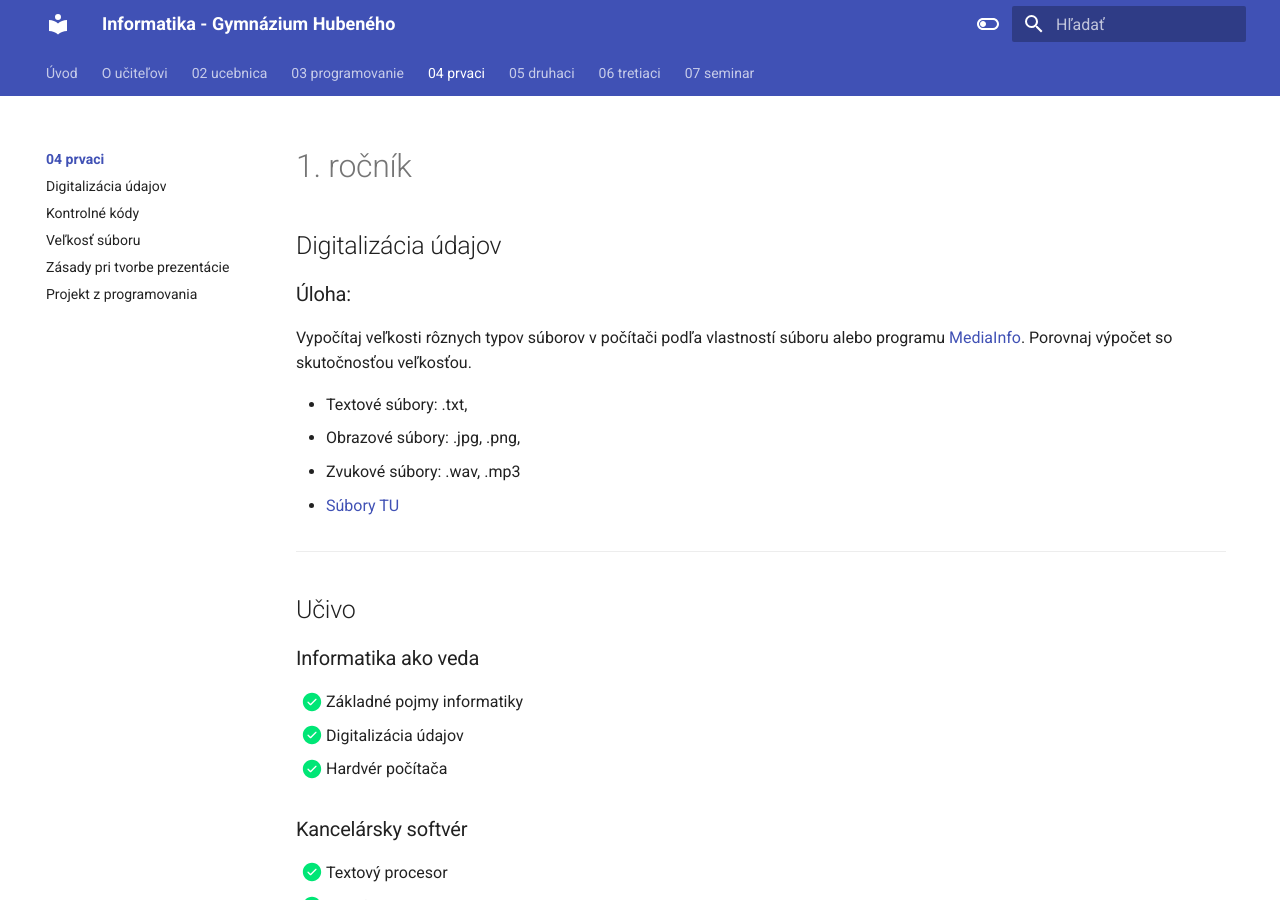
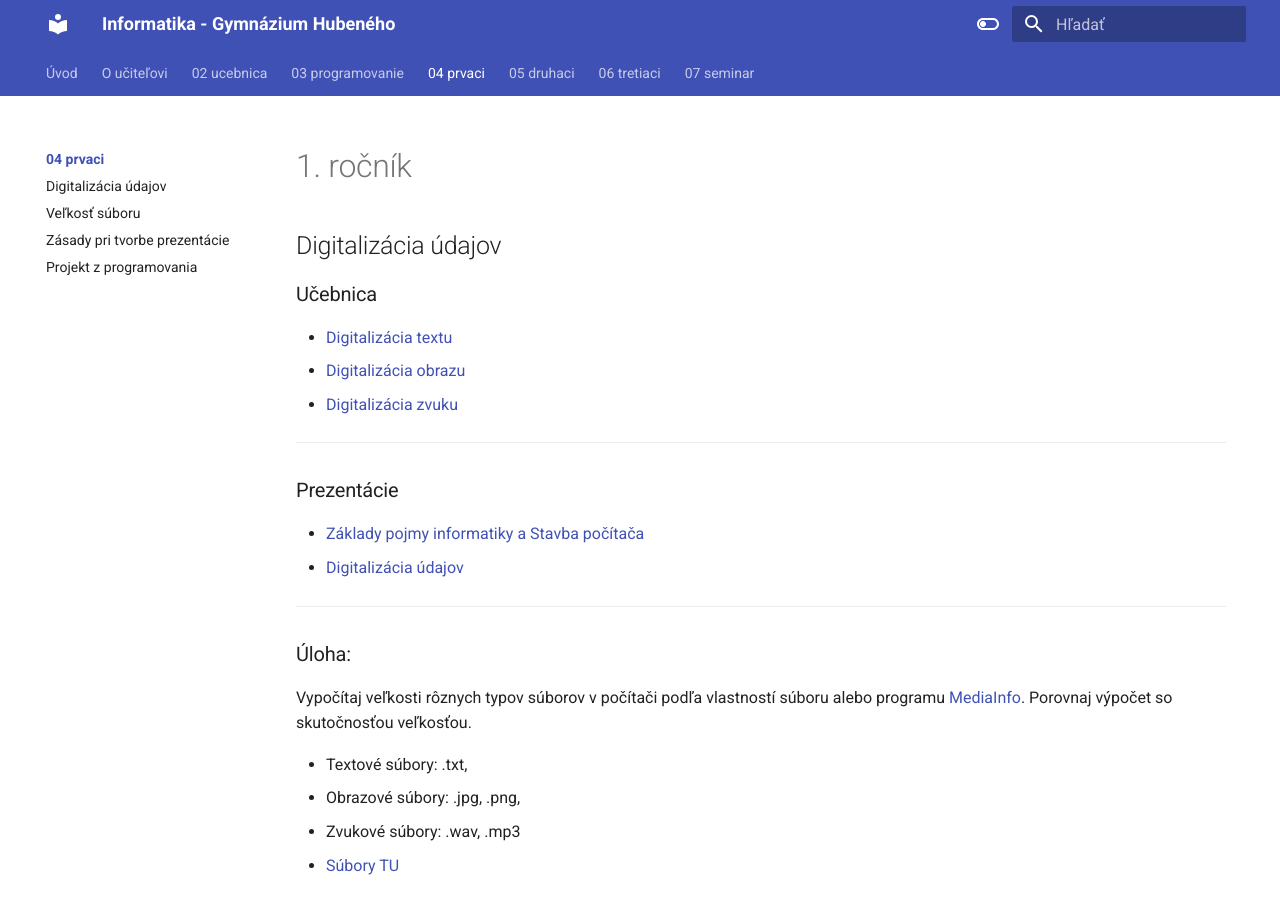
Before and after one commit to hubenka/hubenka.github.io, an MkDocs documentation site: the page built from docs/04_prvaci/README.md, in a window 1280 px wide and 900 px high. Built offline with MkDocs 1.6.1 and Material for MkDocs 9.7.7, drawn with Linux system fonts in a browser that asks for light colours.

```diff
--- a/docs/04_prvaci/README.md
+++ b/docs/04_prvaci/README.md
@@ -4,6 +4,21 @@ slug: 1-rocnik
 ---
 
 ## Digitalizácia údajov
+
+### Učebnica
+
+- [Digitalizácia textu](/ucebnica/digitalizacia/text/)
+- [Digitalizácia obrazu](/ucebnica/digitalizacia/obraz/)
+- [Digitalizácia zvuku](/ucebnica/digitalizacia/zvuk/)
+
+---
+
+### Prezentácie
+
+- [Základy pojmy informatiky a Stavba počítača](/slides/zaklady-informatiky.pdf)
+- [Digitalizácia údajov](/slides/digitalizacia-udajov.pdf)
+
+---
 
 ### Úloha:
 
```
Also changed, not shown: docs/04_prvaci/01_digitalizacia.md (+0 -2 lines), docs/04_prvaci/02_kontrolne-kody.md (deleted, +0 -39 lines), docs/04_prvaci/02_velkost-suboru.md (renamed from docs/04_prvaci/03_velkost-suboru.md, +1 -1 lines).
